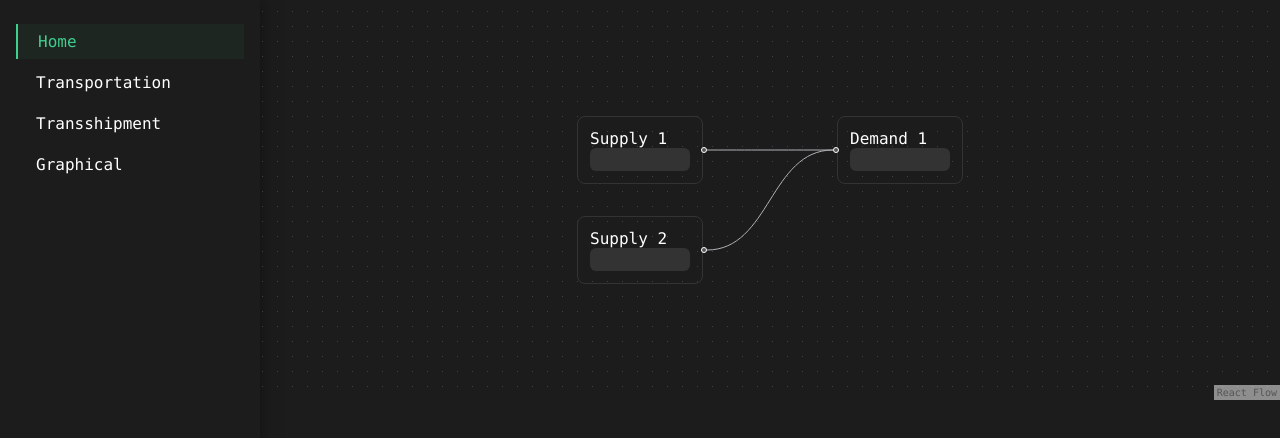
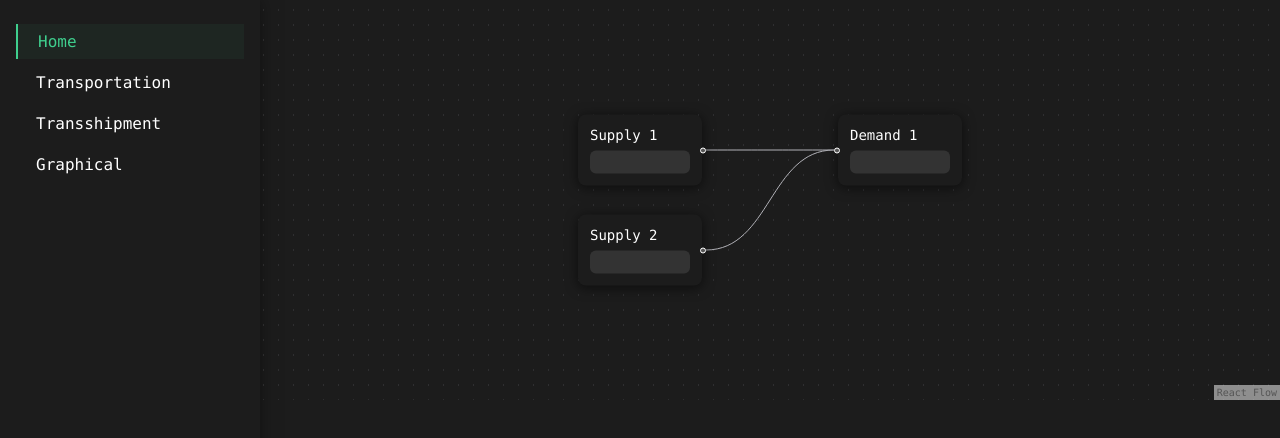
Before and after one commit to ShahriarKh/operations-research-solver, a Next.js app: page / in a window 1280 px wide. Shown: the top 438 px of the page. Built offline with nearby package versions, Linux system fonts and the light colour scheme; some icons are missing.

Commit message:
more node styles

```diff
--- a/Components/atomes/Node.module.scss
+++ b/Components/atomes/Node.module.scss
@@ -18,6 +18,15 @@
 .box {
     // background-color: $grey;
     padding: 12px;
-    border: solid 1px $grey;
+    // border: solid 1px white;
+    box-shadow: 0 2px 12px 1px rgba(0,0,0,0.5);
     border-radius: 8px;
+    display: flex;
+    flex-direction: column;
+    gap: 8px;
+    background-color: $grey-dark;
+
+    p   {
+        font-size: 14px;
+    }
 }
```
